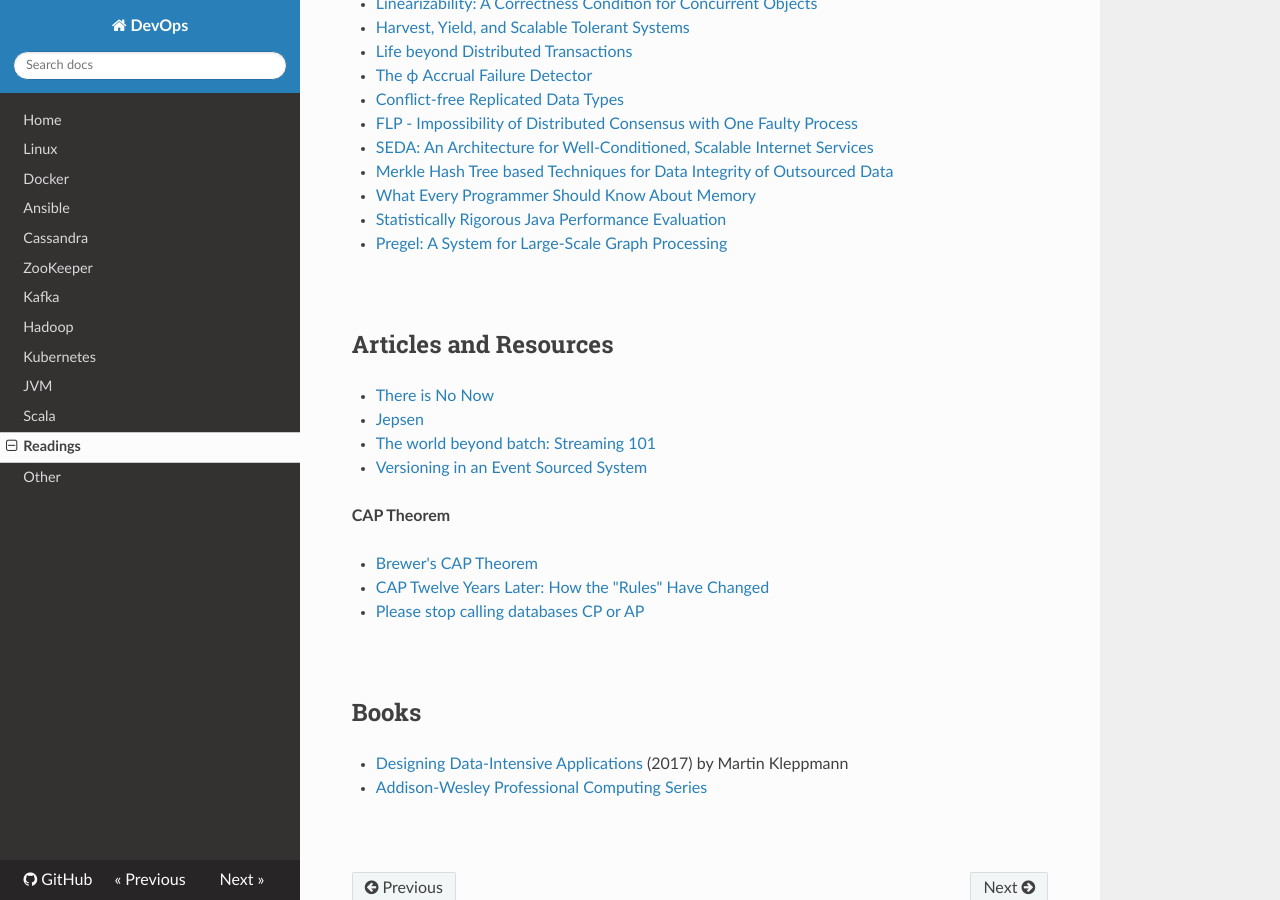
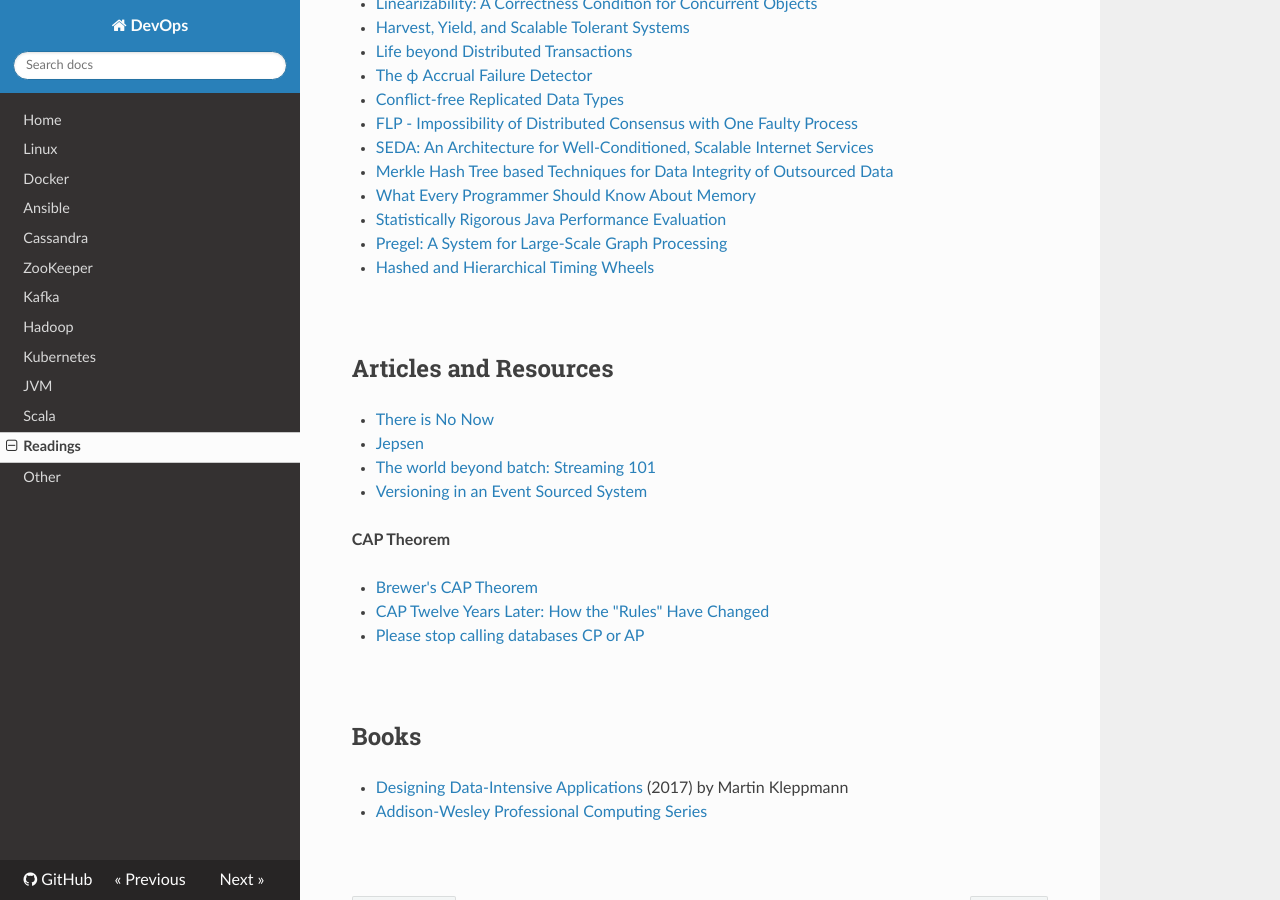
Before and after one commit to niqdev/devops, an MkDocs documentation site: the page built from docs/readings.md, in a window 1280 px wide and 900 px high, scrolled down 427 px. Built offline with MkDocs 1.6.1, drawn with Linux system fonts in a browser that asks for light colours; nearby versions of some CDN libraries; old or Windows-style settings are respelled for this version of MkDocs.

Commit message:
doc: update papers

```diff
--- a/docs/readings.md
+++ b/docs/readings.md
@@ -44,6 +44,8 @@
 
 * [Pregel: A System for Large-Scale Graph Processing](https://kowshik.github.io/JPregel/pregel_paper.pdf)
 
+* [Hashed and Hierarchical Timing Wheels](http://www.cs.columbia.edu/~nahum/w6998/papers/sosp87-timing-wheels.pdf)
+
 <br>
 
 ## Articles and Resources
```
